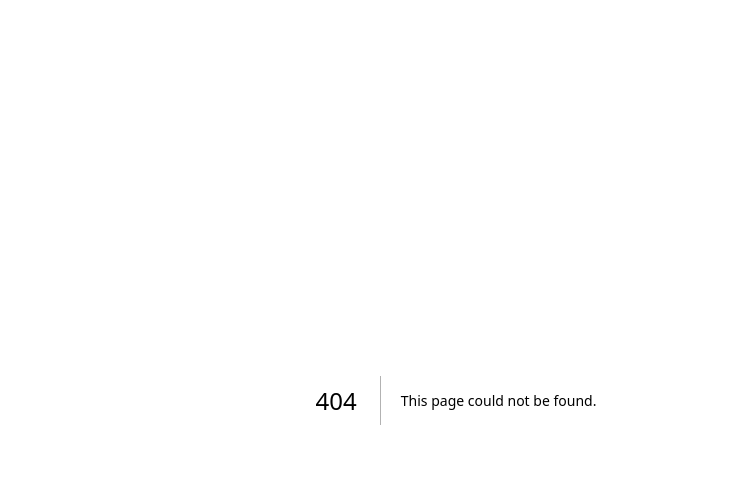
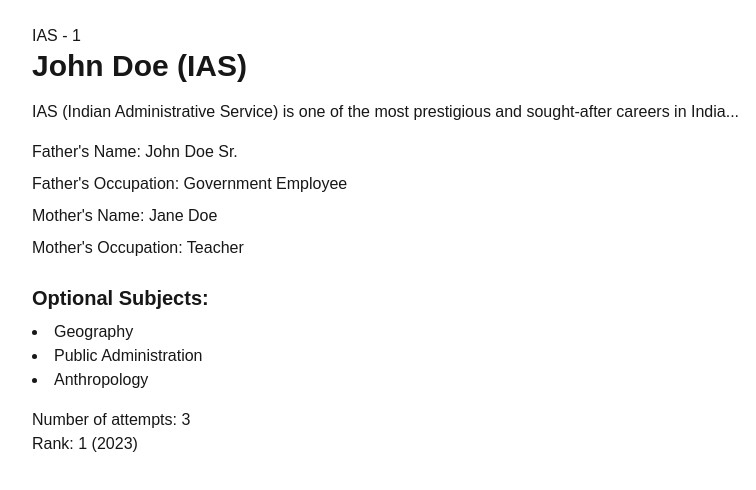
Before and after one commit to KumarPrafull/ias-search, a Next.js app: page /1 in a window 1280 px wide. Before the commit this address had no page. Shown: the top 490 px of the page, without its empty margins (184-940 px from the left). Built offline with nearby package versions, Linux system fonts and the light colour scheme.

Commit message:
officer page added

```diff
--- /dev/null
+++ b/app/[name]/page.tsx
@@ -0,0 +1,36 @@
+export default function Page(params: { params: {name: string} }) {
+  const { name } = params.params;
+  const data = {
+    name:  'John Doe',
+    service: "IAS",
+    rank: 1,
+    year: 2023,
+    introduction: "IAS (Indian Administrative Service) is one of the most prestigious and sought-after careers in India...",
+    father: "John Doe Sr.",
+    father_occupation: "Government Employee",
+    mother: "Jane Doe",
+    mother_occupation: "Teacher",
+    attempts: 3,
+    optional_subjects: ["Geography", "Public Administration", "Anthropology"]
+  };
+
+  return (
+    <div className="max-w-4xl mx-auto p-6">
+      <div>{data.service} - {name}</div>
+      <h1 className="text-3xl font-bold mb-4">{data.name} ({data.service})</h1>
+      <p className="mb-4">{data.introduction}</p>
+      <div className="mb-2">Father&apos;s Name: {data.father}</div>
+      <div className="mb-2">Father&apos;s Occupation: {data.father_occupation}</div>
+      <div className="mb-2">Mother&apos;s Name: {data.mother}</div>
+      <div className="mb-2">Mother&apos;s Occupation: {data.mother_occupation}</div>
+      <h2 className="text-xl font-semibold mt-6 mb-2">Optional Subjects:</h2>
+      <ul className="list-disc list-inside mb-4">
+        {data.optional_subjects.map((subject, i) => (
+          <li key={i}>{subject}</li>
+        ))}
+      </ul>
+      <div>Number of attempts: {data.attempts}</div>
+      <div>Rank: {data.rank} ({data.year})</div>
+    </div>
+  );
+}
```
